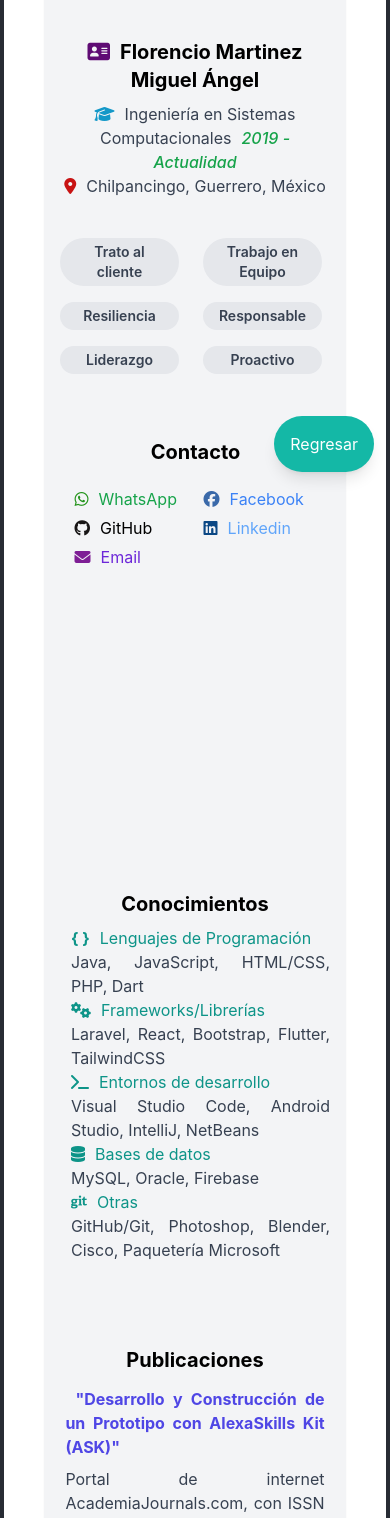
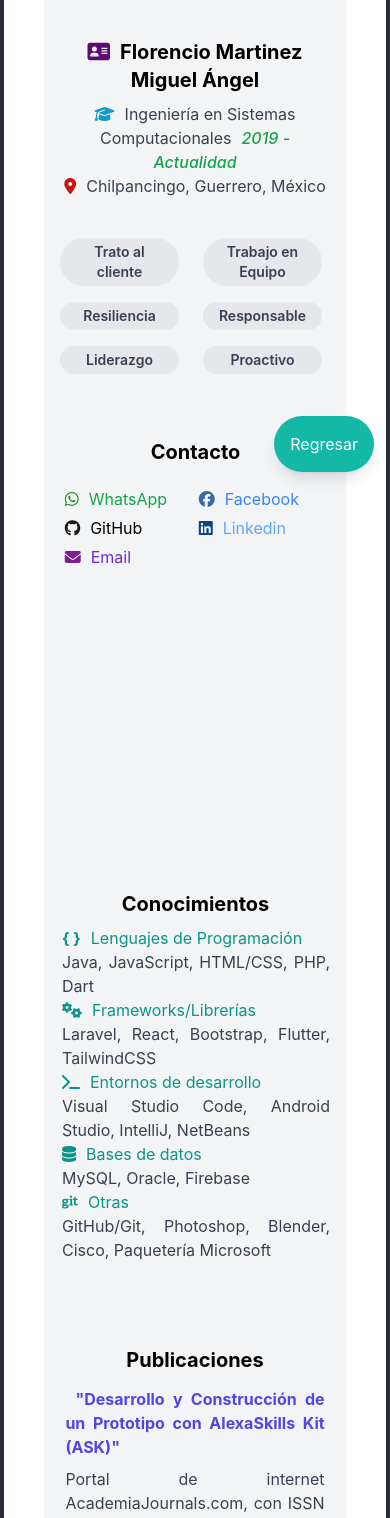
Before and after one commit to 2Angel000/senias, a React (Create React App) app: page /info in a window 390 px wide. Shown: the part 356-1874 px from the top of the page. Built offline with nearby package versions, Linux system fonts and the light colour scheme.

Commit message:
Responsive Movil_1.6

```diff
--- a/src/components/Conocimientos.jsx
+++ b/src/components/Conocimientos.jsx
@@ -3,7 +3,7 @@ import React from "react";
 export default function Conocimientos() {
   return (
     <>
-      <ul className="text-justify m-auto pl-12 pb-12 espaciado sep">
+      <ul className=" text-justify m-auto pl-12 pb-12 sep">
         <li className="text-gray-700 text-base">
           <span className="text-teal-600 font-bold">{"{ }"}</span>
           <span className="espaciado text-teal-600">
--- a/src/components/Contact.jsx
+++ b/src/components/Contact.jsx
@@ -8,7 +8,7 @@ export default function Contact() {
 
   return (
     <>
-      <ul className="text-justify m-auto pl-12 pb-5 espaciado redes sep">
+      <ul className="lg:block text-justify m-auto pl-12 pb-5 redes sep">
         <li className="text-gray-700 text-base">
           <NavLink to={"https://wa.me/qr/QWHKB2HYZV7TI1"} target="_blank" rel="noopener noreferrer">
             <i className="fa-brands fa-whatsapp" style={{ color: "#22931a" }} />
--- a/src/paginas/Informacion.jsx
+++ b/src/paginas/Informacion.jsx
@@ -150,7 +150,7 @@ export default function Informacion() {
                   <Contact />
                 </div>
 
-                <div className="py-3">
+                <div className="py-3 sep">
                   <div className="font-bold text-xl mb-2">Conocimientos</div>
                   <Conocimientos />
                 </div>
```
Also changed, not shown: 7 other files (tests, documents, lock files or other folders).
